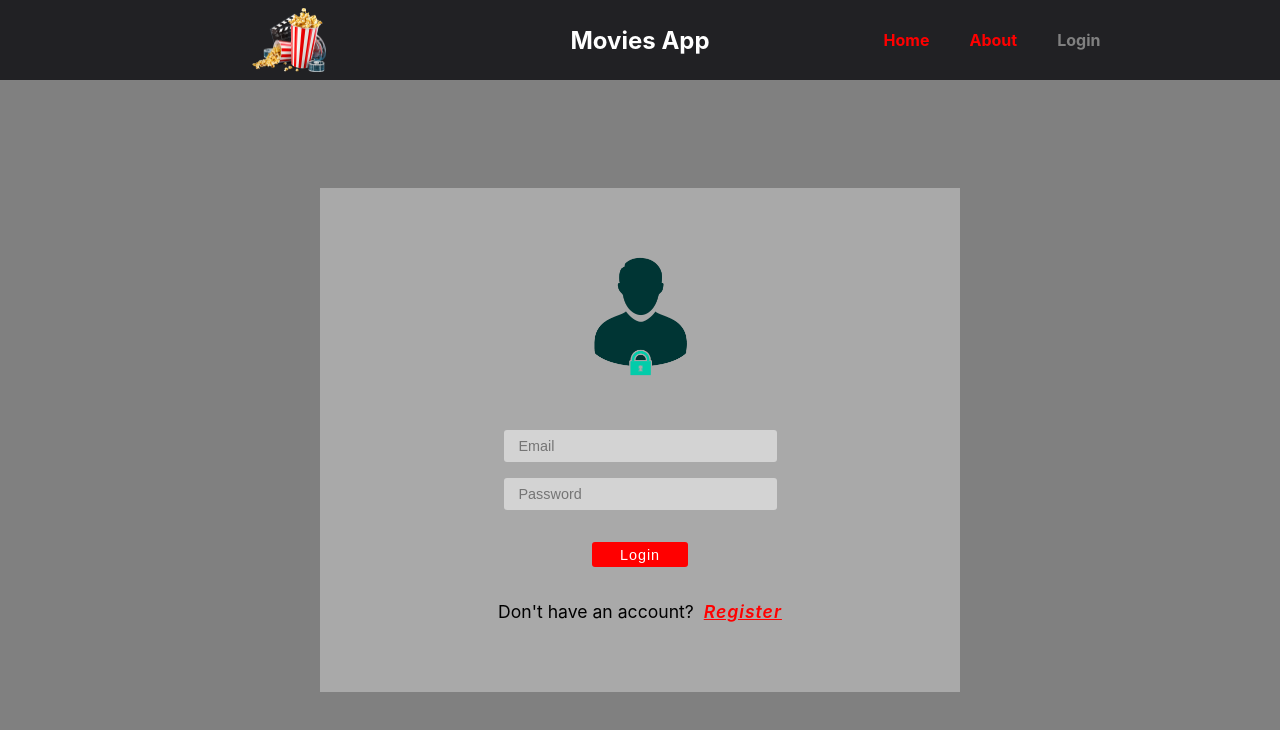
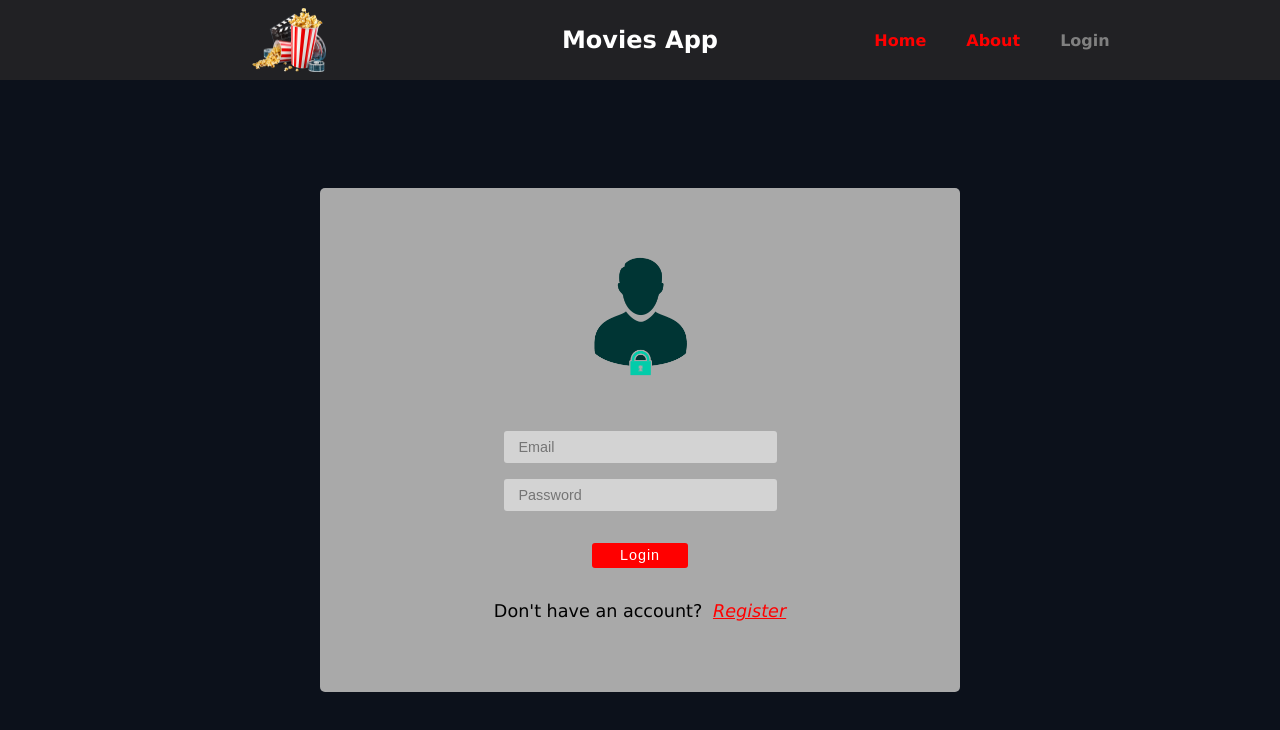
Before and after one commit to miloss98/strapi-movies-frontend, a React (Create React App) app: page /login in a window 1280 px wide. Shown: the top 730 px of the page. Built offline with nearby package versions, Linux system fonts and the light colour scheme; no server answers.

Commit message:
styles added

```diff
--- a/src/styles/index.css
+++ b/src/styles/index.css
@@ -1,10 +1,13 @@
+:root {
+  --background: #0c111b;
+  --font-white: #ffffff;
+  --font-secondary: #9ca3af;
+}
 body {
   margin: 0;
   padding: 0;
   box-sizing: border-box;
-  font-family: -apple-system, BlinkMacSystemFont, "Segoe UI", "Roboto", "Oxygen",
-    "Ubuntu", "Cantarell", "Fira Sans", "Droid Sans", "Helvetica Neue",
-    sans-serif;
+  font-family: "Verdana";
   -webkit-font-smoothing: antialiased;
   -moz-osx-font-smoothing: grayscale;
 }
--- a/src/styles/pages/home.css
+++ b/src/styles/pages/home.css
@@ -5,5 +5,5 @@
   flex-direction: column;
   justify-content: flex-start;
   align-items: center;
-  background-color: #818181;
+  background-color: var(--background);
 }
--- a/src/styles/pages/login.css
+++ b/src/styles/pages/login.css
@@ -1,7 +1,7 @@
 .login-wrapper {
   height: calc(100vh - 80px);
   width: 100%;
-  background-color: gray;
+  background-color: var(--background);
   display: flex;
   flex-direction: column;
   justify-content: center;
@@ -10,12 +10,12 @@
 .login-container {
   height: 70%;
   width: 50%;
-  background-color: darkgray;
-  color: white;
+  background-color: darkgrey;
   display: flex;
   flex-direction: column;
   justify-content: center;
   align-items: center;
+  border-radius: 5px;
 }
 .avatar-container {
   height: 30%;
@@ -68,11 +68,10 @@
 }
 .link-to-register {
   color: red;
-  letter-spacing: 1px;
   padding-left: 5px;
+  font-weight: 400;
   text-decoration: underline;
   font-style: italic;
-  font-weight: 600;
 }
 /* message */
 .info-msg {
--- a/src/styles/pages/register.css
+++ b/src/styles/pages/register.css
@@ -1,7 +1,7 @@
 .register-wrapper {
   height: calc(100vh - 80px);
   width: 100%;
-  background-color: gray;
+  background-color: var(--background);
   display: flex;
   flex-direction: column;
   justify-content: center;
@@ -68,11 +68,10 @@
 }
 .link-to-login {
   color: red;
-  letter-spacing: 1px;
   padding-left: 5px;
+  font-weight: 400;
   text-decoration: underline;
   font-style: italic;
-  font-weight: 600;
 }
 /* message */
 .info-msg {
--- a/src/styles/pages/singlemovie.css
+++ b/src/styles/pages/singlemovie.css
@@ -5,7 +5,7 @@
   align-items: center;
   height: calc(100vh - 80px);
   width: 100%;
-  background-color: gray;
+  background-color: var(--background);
 }
 .single-movie-container {
   width: 70%;
```
